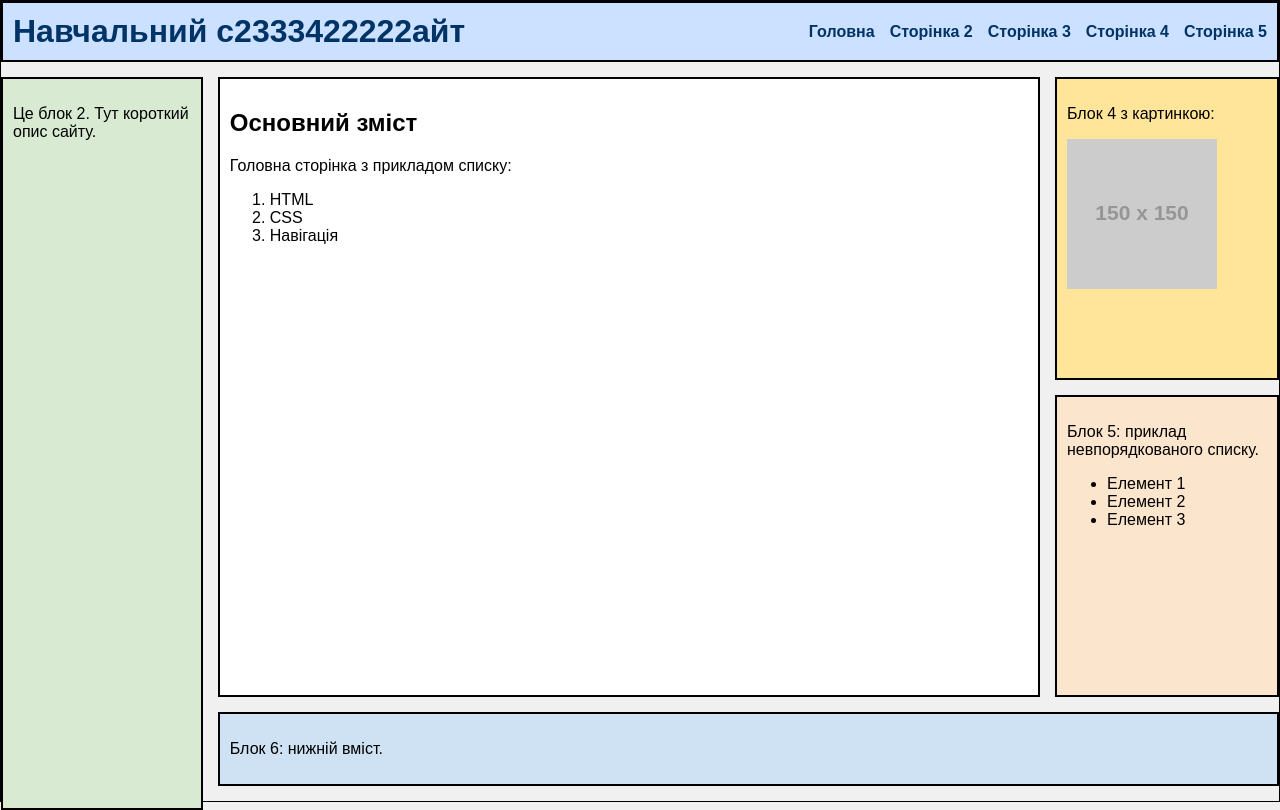
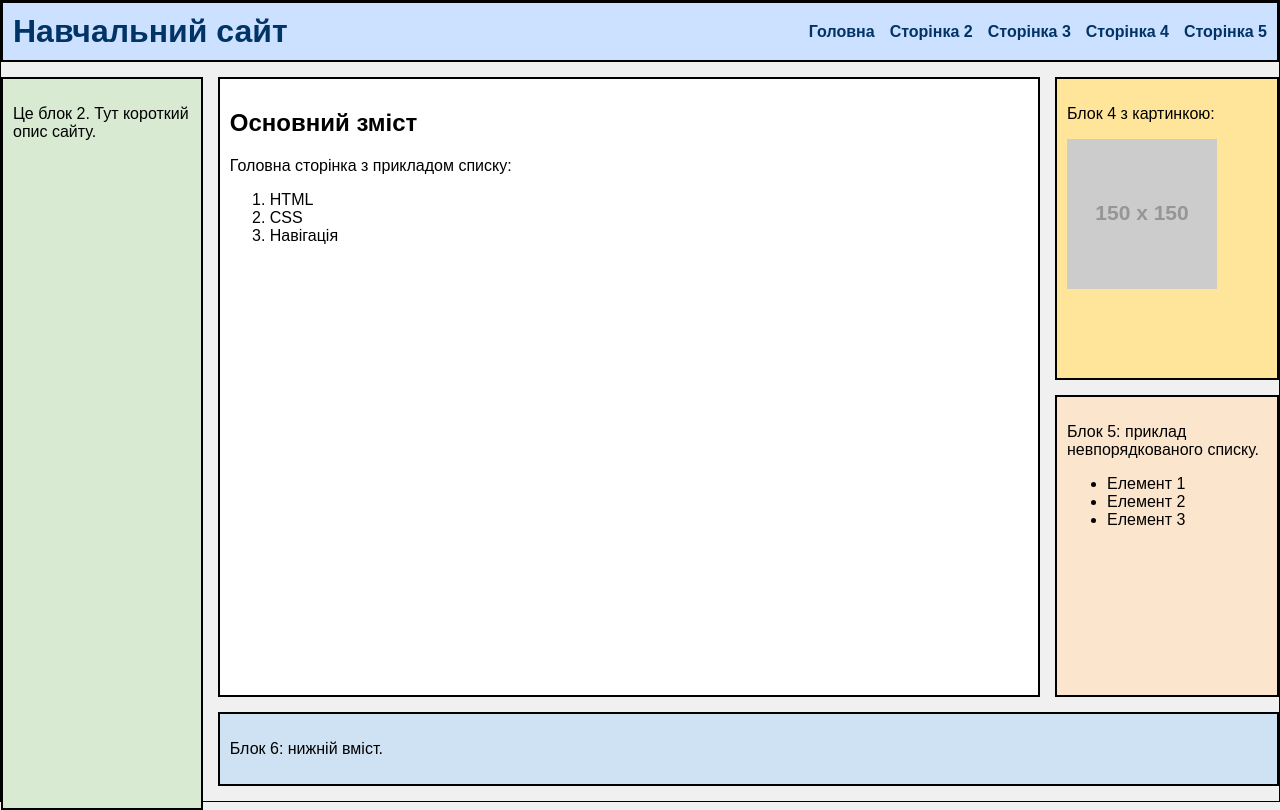
Before and after one commit to yellowBlackie/yellowBlackie.github.io, a plain HTML site: page index.html in a window 1280 px wide. Drawn offline with Linux system fonts and the light colour scheme; placeholder pictures from the web are drawn by us.

Commit message:
Update index.html

```diff
--- a/index.html
+++ b/index.html
@@ -8,7 +8,7 @@
 <body>
 
   <header class="combined-header">
-    <h1 class="site-title">Навчальний с2333422222айт</h1>
+    <h1 class="site-title">Навчальний сайт</h1>
     <nav>
       <ul>
         <li><a href="index.html">Головна</a></li>
```
